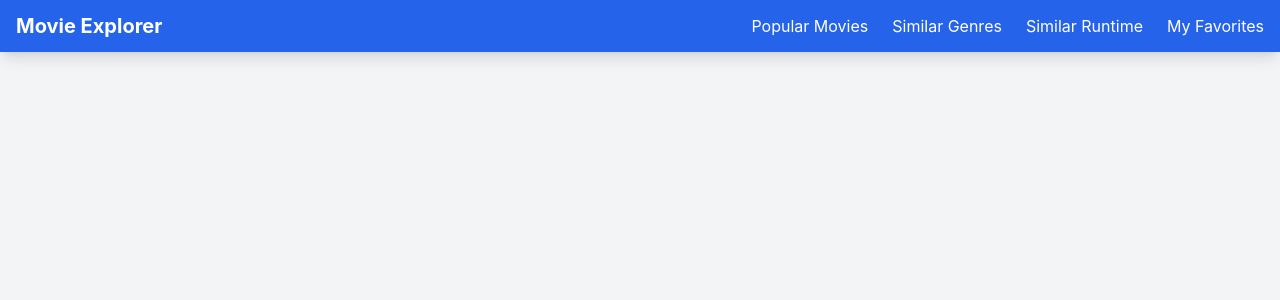
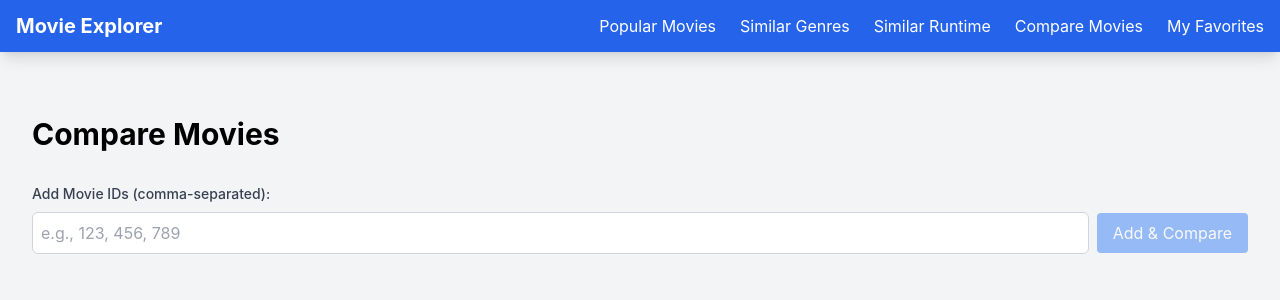
Before and after one commit to elias-2060/Web-Services, a React (Create React App) app in the folder movie-app/: page /compare in a window 1280 px wide. Shown: the top 300 px of the page. Built offline with nearby package versions, Linux system fonts and the light colour scheme.

Commit message:
Added the compare movies page, where the user can compare movies using a bar plot showing the average scores.

```diff
--- a/movie-app/src/App.tsx
+++ b/movie-app/src/App.tsx
@@ -6,6 +6,7 @@ import PopularMoviesPage from './pages/PopularMoviesPage';
 import FavoritesPage from './pages/FavoritesPage';
 import SimilarGenresPage from "./pages/SimilarGenresPage";
 import SimilarRuntimePage from "./pages/SimilarRuntimePage";
+import CompareMoviesPage from "./pages/CompareMoviesPage";
 
 const App: React.FC = () => {
   return (
@@ -20,6 +21,7 @@ const App: React.FC = () => {
             <Route path="/favorites" element={<FavoritesPage />} />
             <Route path="/similar-genres" element={<SimilarGenresPage/>} />
             <Route path="/similar-runtime" element={<SimilarRuntimePage/>} />
+            <Route path="/compare" element={<CompareMoviesPage/>} />
           </Routes>
         </div>
       </div>
--- a/movie-app/src/components/Navbar.tsx
+++ b/movie-app/src/components/Navbar.tsx
@@ -20,6 +20,9 @@ const Navbar: React.FC = () => {
             <Link to="/similar-runtime" className="hover:text-blue-200">
               Similar Runtime
             </Link>
+            <Link to="/compare" className="hover:text-blue-200">
+              Compare Movies
+            </Link>
             <Link to="/favorites" className="hover:text-blue-200">
               My Favorites
             </Link>
--- /dev/null
+++ b/movie-app/src/pages/CompareMoviesPage.tsx
@@ -0,0 +1,183 @@
+import { useState, useEffect } from 'react';
+import { compareMovies } from '../services/api';
+
+const STORAGE_KEY = 'movieComparisonIds';
+
+const ComparisonPage = () => {
+  const [inputValue, setInputValue] = useState<string>('');
+  const [movieIds, setMovieIds] = useState<number[]>([]);
+  const [chartUrl, setChartUrl] = useState<string | null>(null);
+  const [isLoading, setIsLoading] = useState<boolean>(false);
+  const [error, setError] = useState<string | null>(null);
+
+  // Load saved movie IDs when component mounts
+  useEffect(() => {
+    const savedIds = localStorage.getItem(STORAGE_KEY);
+    if (savedIds) {
+      const parsedIds = parseIds(savedIds);
+      if (parsedIds.length > 0) {
+        setMovieIds(parsedIds);
+        setInputValue(savedIds);
+        // Auto-compare on load if we have saved IDs
+        handleCompare(parsedIds);
+      }
+    }
+  }, []);
+
+  const parseIds = (idString: string): number[] => {
+    return idString.split(',')
+      .map(id => parseInt(id.trim()))
+      .filter(id => !isNaN(id));
+  };
+
+  const handleCompare = async (idsToCompare?: number[]) => {
+    const ids = idsToCompare || movieIds;
+
+    if (ids.length === 0) {
+      setError('Please enter at least one valid movie ID');
+      return;
+    }
+
+    try {
+      setIsLoading(true);
+      setError(null);
+
+      const response = await compareMovies(ids);
+      setChartUrl(response.chart_url);
+
+      // Update localStorage with current IDs
+      localStorage.setItem(STORAGE_KEY, ids.join(', '));
+    } catch (err) {
+      setError(err instanceof Error ? err.message : 'Failed to compare movies');
+      setChartUrl(null);
+    } finally {
+      setIsLoading(false);
+    }
+  };
+
+  const handleAddMovie = () => {
+    if (!inputValue.trim()) return;
+
+    const newIds = parseIds(inputValue);
+    if (newIds.length === 0) {
+      setError('Please enter valid numeric movie IDs');
+      return;
+    }
+
+    // Combine new IDs with existing ones and remove duplicates
+    const combinedIds = [...movieIds];
+    newIds.forEach(id => {
+      if (!combinedIds.includes(id)) {
+        combinedIds.push(id);
+      }
+    });
+
+    setMovieIds(combinedIds);
+    setInputValue(''); // Clear the input field after adding
+    setError(null);
+
+    // Automatically compare with the new IDs
+    handleCompare(combinedIds);
+  };
+
+  const clearAll = () => {
+    setMovieIds([]);
+    setInputValue('');
+    setChartUrl(null);
+    setError(null);
+    localStorage.removeItem(STORAGE_KEY);
+  };
+
+  const removeMovie = (idToRemove: number) => {
+    const updatedIds = movieIds.filter(id => id !== idToRemove);
+    setMovieIds(updatedIds);
+
+    if (updatedIds.length > 0) {
+      handleCompare(updatedIds);
+    } else {
+      setChartUrl(null);
+      localStorage.removeItem(STORAGE_KEY);
+    }
+  };
+
+  return (
+    <div className="container mx-auto px-4 py-8">
+      <h1 className="text-3xl font-bold mb-8">Compare Movies</h1>
+
+      <div className="mb-8">
+        <div className="mb-4">
+          <label htmlFor="movieIds" className="block text-sm font-medium text-gray-700 mb-2">
+            Add Movie IDs (comma-separated):
+          </label>
+          <div className="flex items-center">
+            <input
+              type="text"
+              id="movieIds"
+              value={inputValue}
+              onChange={(e) => setInputValue(e.target.value)}
+              className="flex-1 p-2 border border-gray-300 rounded-md focus:ring-blue-500 focus:border-blue-500 mr-2"
+              placeholder="e.g., 123, 456, 789"
+              onKeyPress={(e) => e.key === 'Enter' && handleAddMovie()}
+            />
+            <button
+              onClick={handleAddMovie}
+              disabled={isLoading || !inputValue.trim()}
+              className="px-4 py-2 bg-blue-500 text-white rounded hover:bg-blue-600 disabled:opacity-50"
+            >
+              Add & Compare
+            </button>
+            {movieIds.length > 0 && (
+              <button
+                onClick={clearAll}
+                className="ml-2 px-4 py-2 bg-gray-500 text-white rounded hover:bg-gray-600"
+              >
+                Clear All
+              </button>
+            )}
+          </div>
+        </div>
+
+        {movieIds.length > 0 && (
+          <div className="mb-4">
+            <h3 className="text-sm font-medium text-gray-700 mb-2">Currently Comparing:</h3>
+            <div className="flex flex-wrap gap-2">
+              {movieIds.map(id => (
+                <div key={id} className="flex items-center bg-gray-100 px-3 py-1 rounded-full">
+                  <span className="mr-2">#{id}</span>
+                  <button
+                    onClick={() => removeMovie(id)}
+                    className="text-gray-500 hover:text-red-500"
+                    aria-label={`Remove movie ${id}`}
+                  >
+                    ×
+                  </button>
+                </div>
+              ))}
+            </div>
+          </div>
+        )}
+
+        {error && (
+          <div className="mt-4 p-3 bg-red-50 text-red-600 rounded-md">
+            {error}
+          </div>
+        )}
+      </div>
+
+      {chartUrl && (
+        <div className="mb-8">
+          <h2 className="text-xl font-semibold mb-4">Comparison Results</h2>
+          <div className="flex justify-start">
+            <img
+              src={chartUrl}
+              alt="Movie comparison chart"
+              className="max-w-full h-auto border border-gray-200 rounded-lg"
+            />
+          </div>
+        </div>
+      )}
+    </div>
+  );
+};
+
+export default ComparisonPage;
```
Also changed, not shown: 2 other files (tests, documents, lock files or other folders).
